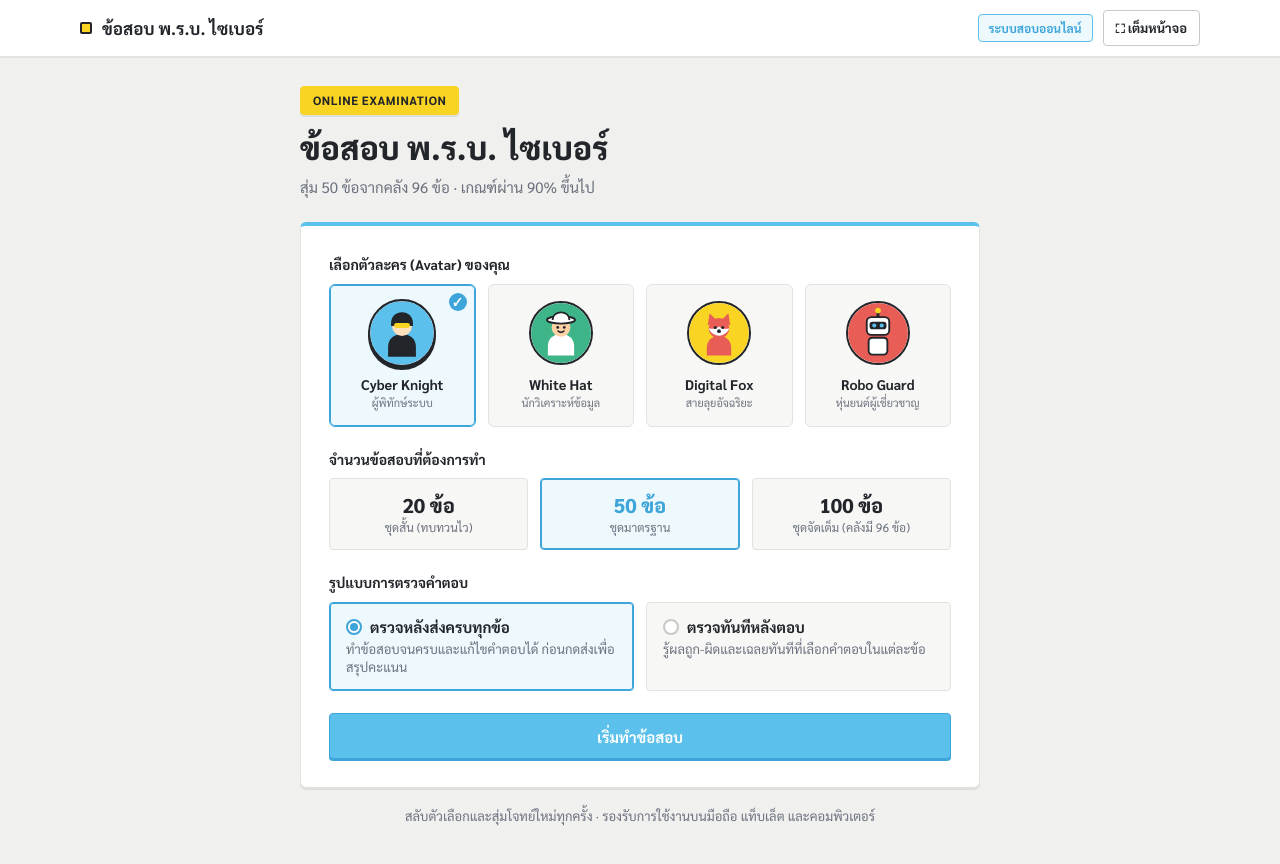
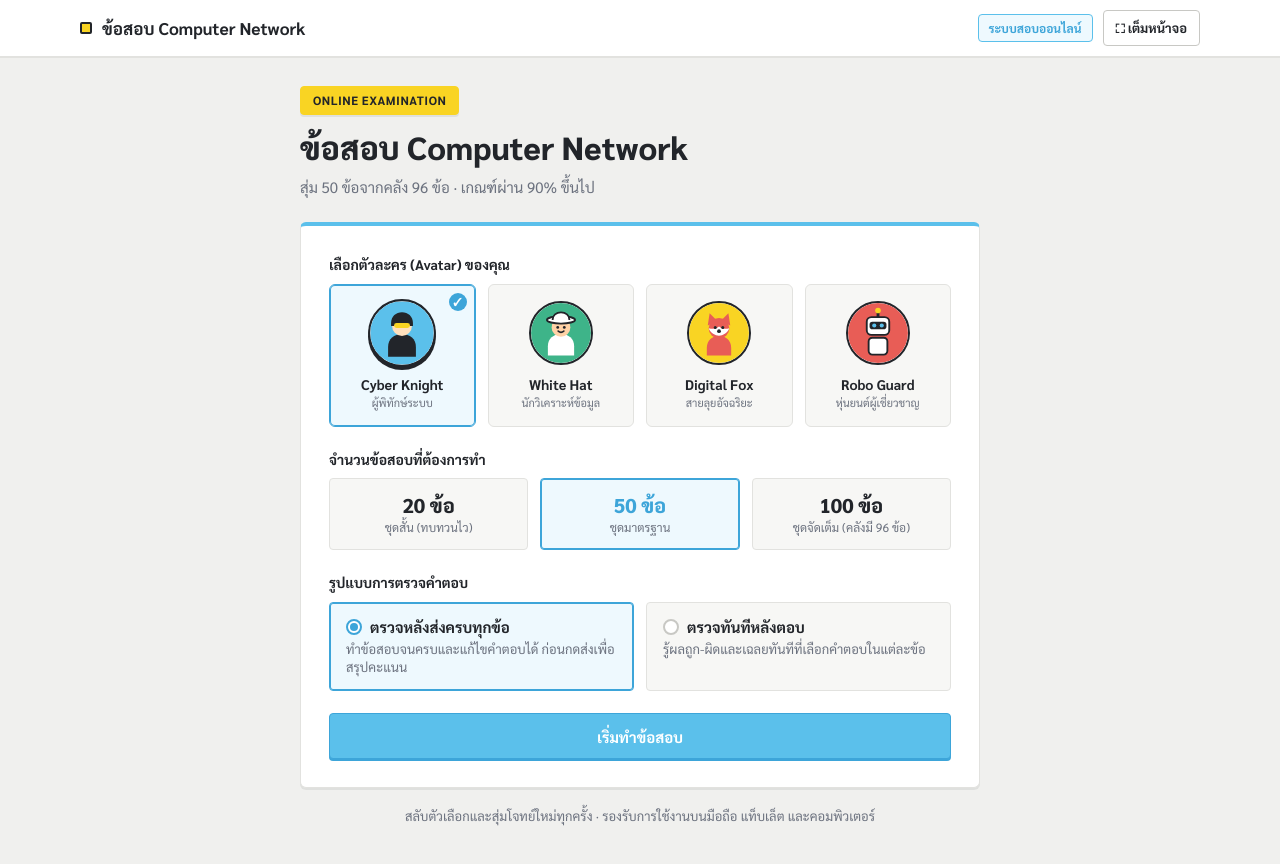
Before and after one commit to kaittiyost/exam-online, a plain HTML site: page nw/index.html in a window 1280 px wide. Drawn offline with Linux system fonts and the light colour scheme.

Commit message:
Update index.html

```diff
--- a/nw/index.html
+++ b/nw/index.html
@@ -1116,7 +1116,7 @@ document.addEventListener("keydown", event => {
 /* ==========================================================================
    CONFIG: ตั้งค่าชุดข้อสอบ ไฟล์ และเกณฑ์คะแนน
    ========================================================================== */
-const examTitle       = "ข้อสอบ พ.ร.บ. ไซเบอร์";
+const examTitle       = "ข้อสอบ Computer Network";
 const exam            = "react_native_questions.js";
 const examMode        = "single"; // "single" | "qualification-practical"
 const percentPass     = 90;
```
